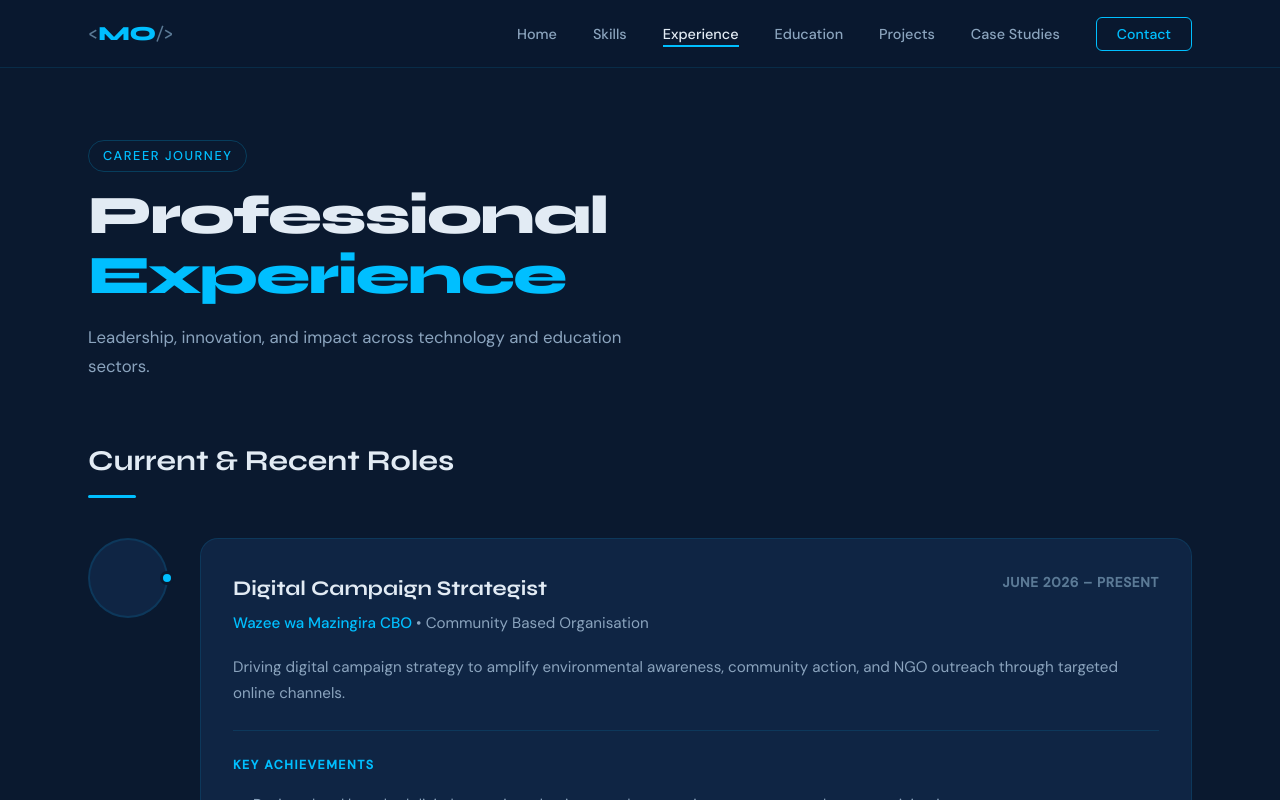
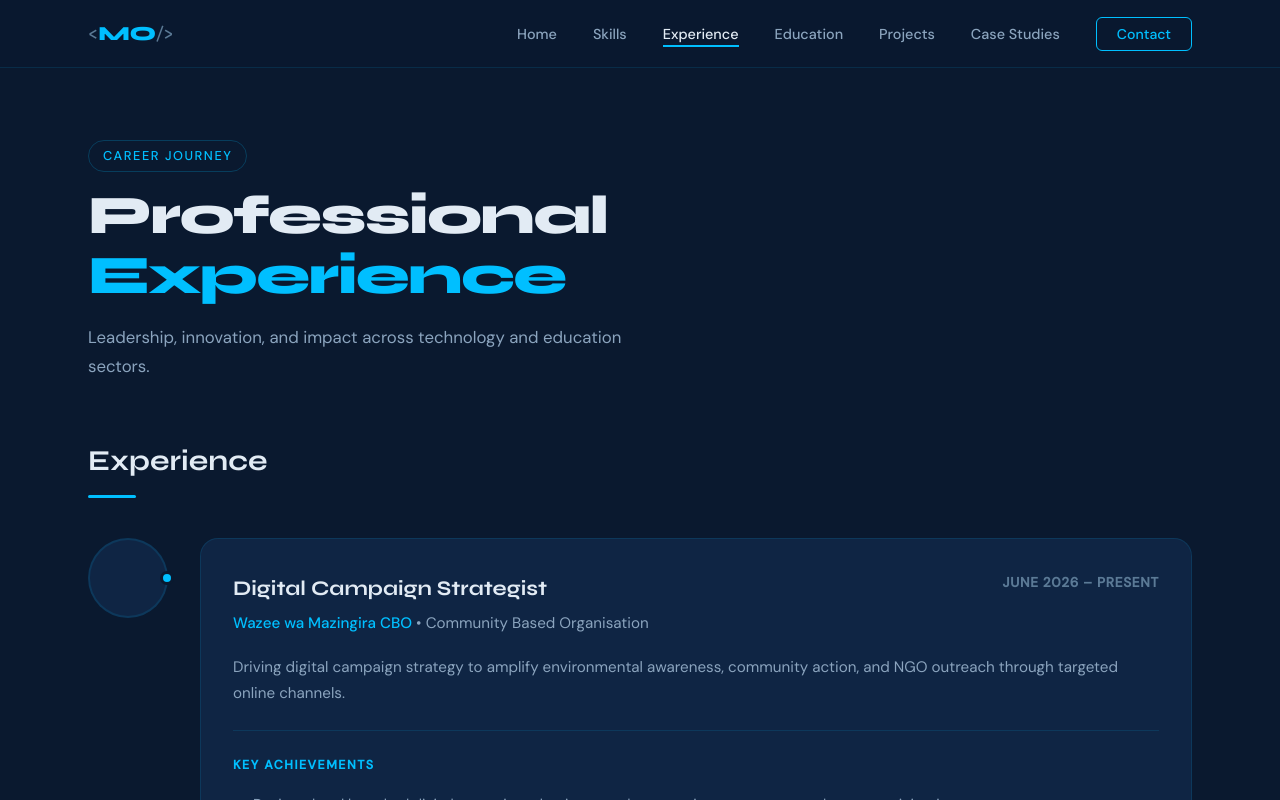
Before and after one commit to okech-michael/official-portfiliosite, a React (Vite) app: page /experience in a window 1280 px wide. Shown: the top 800 px of the page. Built offline with nearby package versions, Linux system fonts and the light colour scheme.

Commit message:
Change experience section title to Experience

```diff
--- a/src/components/Experience.tsx
+++ b/src/components/Experience.tsx
@@ -100,7 +100,7 @@ const Experience: React.FC = () => {
 
       <section className="experience-section">
         <div className="container">
-          <h2 className="section-heading" data-animate="fade-up">Current & Recent Roles</h2>
+          <h2 className="section-heading" data-animate="fade-up">Experience</h2>
 
           <div className="experience-timeline">
             {experiences.map((exp, idx) => (
```
